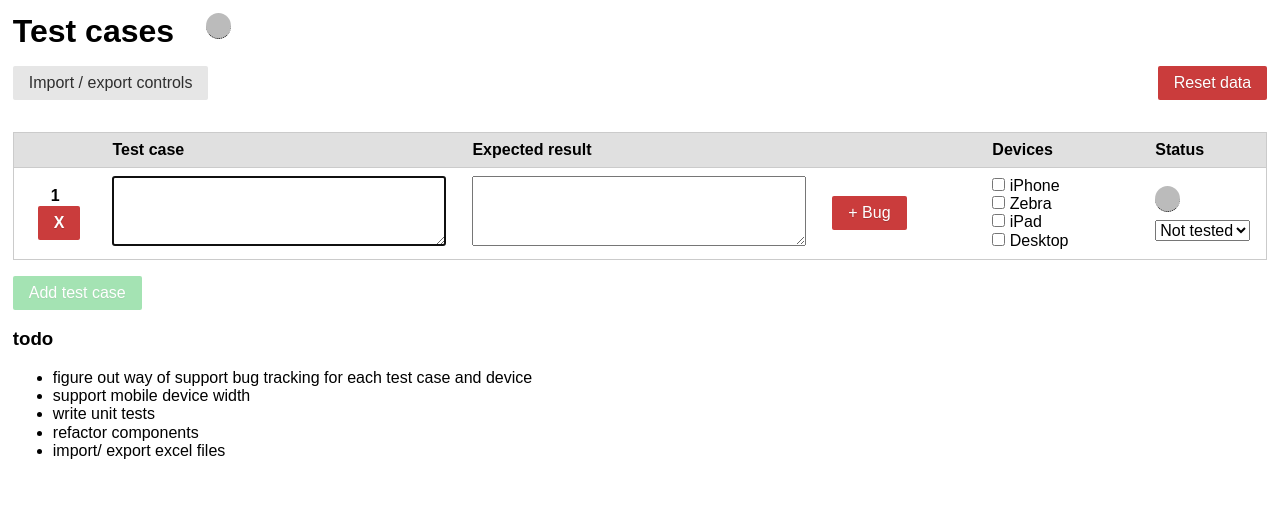
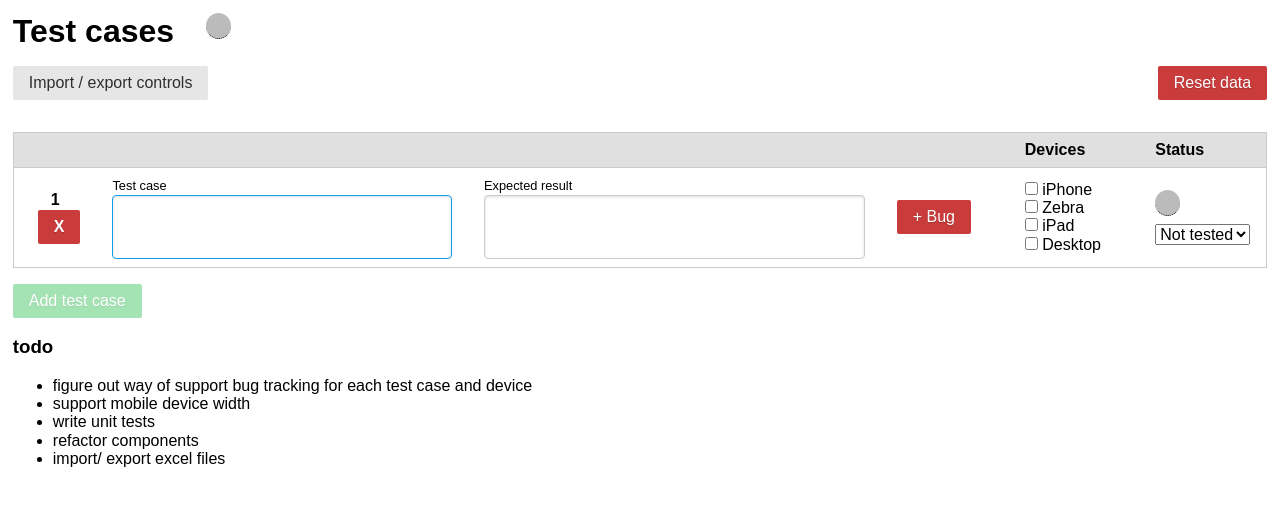
Before and after one commit to liamsain/test-case-tracker, a React (Create React App) app: page / in a window 1280 px wide. Both pictures are taken after a click on the button "Add test case". Shown: the top 506 px of the page. Built offline with nearby package versions, Linux system fonts and the light colour scheme.

Commit message:
animation changes for new rows

```diff
--- a/src/App.js
+++ b/src/App.js
@@ -43,6 +43,10 @@ class App extends Component {
     window.localStorage["test-cases"] = JSON.stringify(newState);
   };
 
+  onBugChange = (e, caseId, bugId) => {
+
+  }
+
   onDelete = id => {
     const newState = this.state;
     newState.rows = this.state.rows.filter(x => x.id !== id);
@@ -77,7 +81,7 @@ class App extends Component {
       .map(
         x =>
           `${x.case}\r\nExpected result: ${
-            x.expectedResult
+          x.expectedResult
           }\r\nActual result: ${x.actualResult}\r\nStatus: ${x.status}\r\n-----`
       )
       .join("\r\n");
--- a/src/Components/CaseRow.jsx
+++ b/src/Components/CaseRow.jsx
@@ -7,7 +7,7 @@ class CaseRow extends Component {
 
   render() {
     return (
-      <tr className={`${this.props.id !== 0 ? 'animated slideInDown faster' : ''}`}>
+      <tr className="animated fadeIn faster">
         <td className="table-id-column u-center">
           <strong>{this.props.id}</strong>
           <button
@@ -22,6 +22,7 @@ class CaseRow extends Component {
             onChange={e => this.props.onChange(e, this.props.id)}
             value={this.props.case}
             name="case"
+            label="Test case"
             shouldFocusOnCreate={this.props.case.length === 0}
           />
         </td>
@@ -29,6 +30,7 @@ class CaseRow extends Component {
           <TextArea
             onChange={e => this.props.onChange(e, this.props.id)}
             value={this.props.expectedResult}
+            label="Expected result"
             name="expectedResult"
           />
         </td>
--- a/src/Components/Table.jsx
+++ b/src/Components/Table.jsx
@@ -19,8 +19,8 @@ class Table extends Component {
             <thead>
               <tr>
                 <th></th>
-                <th>Test case</th>
-                <th>Expected result</th>
+                <th></th>
+                <th></th>
                 <th></th>
                 <th>Devices</th>
                 <th>Status</th>
--- a/src/Components/TextArea.jsx
+++ b/src/Components/TextArea.jsx
@@ -9,13 +9,14 @@ class TextArea extends Component {
   }
   render() {
     return (
-      <div>
+      <form class="pure-form">
         <label htmlFor={this.props.name}>
           <small>
             {this.props.label}
           </small>
         </label>
         <textarea
+          style={{"resize": "none"}}
           ref={input => { this.textArea = input; }}
           className="row-text-area"
           onChange={this.props.onChange}
@@ -23,7 +24,7 @@ class TextArea extends Component {
           id={this.props.id}
           value={this.props.value}
         />
-      </div>
+      </form>
     );
   }
 }
```
